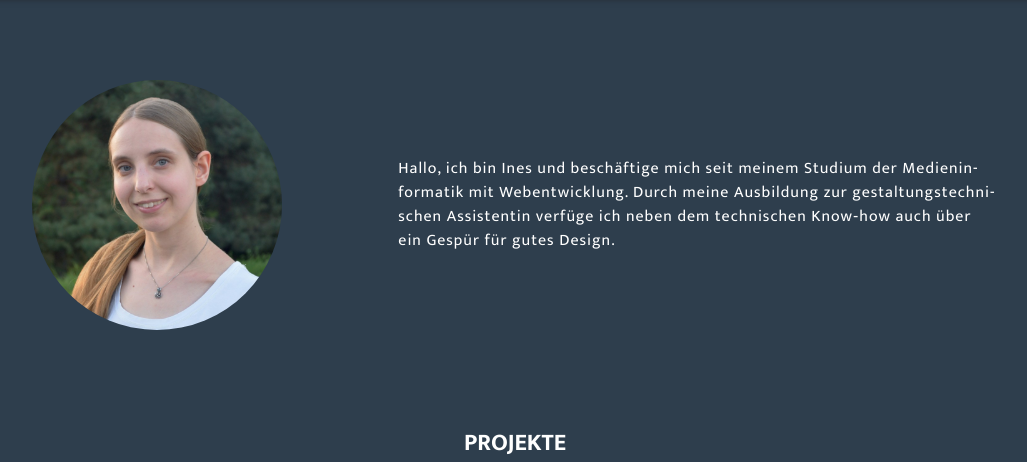
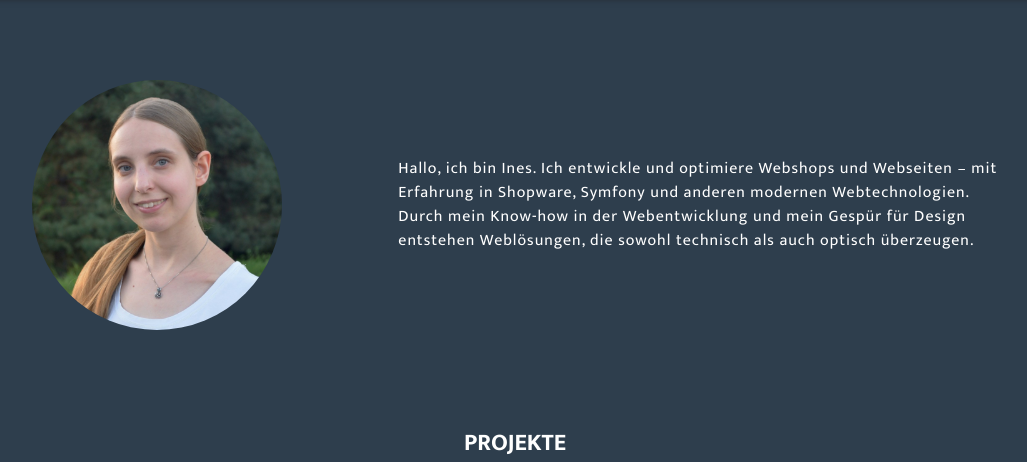
Before and after one commit to ineshe/Portfolio, a PHP site: page / in a window 1280 px wide. Shown: the part 99-561 px from the top of the page, without its empty margins (125-1152 px from the left). Run offline with PHP 8.4, Linux system fonts and the light colour scheme.

Commit message:
Update about me text

```diff
--- a/src/views/partials/about-me/about-me.php
+++ b/src/views/partials/about-me/about-me.php
@@ -1,7 +1,6 @@
 <article id="about-me" class="section">
     <div class="content">
         <img class="picture" src="<?php echo $baseURL?>/assets/images/profilbild.webp" alt="">
-        <p class="text">Hallo, ich bin Ines und beschäftige mich seit meinem Studium der Medieninformatik mit Webentwicklung. Durch meine Ausbildung zur gestaltungstechnischen Assistentin verfüge ich neben dem technischen Know&#8209;how auch über ein Gespür für gutes Design.</p>
-        <!--<p class="text">Guten Tag! Mein Name ist Ines und ich beschäftige mich seit meinem Abschluss im Fach &bdquo;Medieninformatik&ldquo; an der Hochschule Mittweida mit der Entwicklung von Webanwendungen. Dank meiner Ausbildung als &bdquo;gestaltungstechnische Assistentin&ldquo; bringe ich dafür neben dem technischen Know&#8209;how auch ein Gespür für gutes Design mit. Das Lösen von Programmierproblemen gehört so wie das Lösen von Kreuzworträtseln in meiner Freizeit zu meinen Leidenschaften.</p> -->
+        <p class="text">Hallo, ich bin Ines. Ich entwickle und optimiere Webshops und Webseiten – mit Erfahrung in Shopware, Symfony und anderen modernen Webtechnologien. Durch mein Know-how in der Webentwicklung und mein Gespür für Design entstehen Weblösungen, die sowohl technisch als auch optisch überzeugen.</p>
     </div>
 </article>
```
